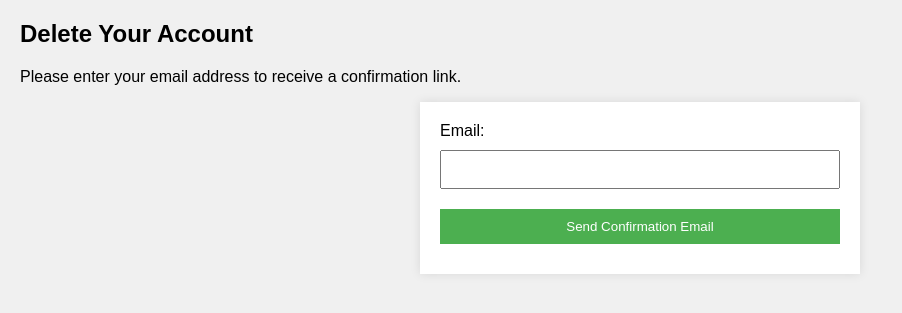
After one commit to VetinariLives/GSU_SWE_Fall_2024, a Django app: page /delete_account/ in a window 1280 px wide. The commit adds this page. Shown: the top 313 px of the page, without its empty margins (0-902 px from the left). Run offline with Django 5.2, Linux system fonts and the light colour scheme; a user stored in the database is signed in.

Commit message:
updated delete account code + unit tests

```diff
--- a/senior_dating_web/accounts/models.py
+++ b/senior_dating_web/accounts/models.py
@@ -1,7 +1,7 @@
 from django.contrib.auth.models import AbstractUser
 from django.db import models
 from django.contrib.auth import get_user_model
-
+from django.contrib.auth.models import AbstractUser
 
 
 class User(AbstractUser):
@@ -12,9 +12,9 @@ class User(AbstractUser):
     location = models.CharField(max_length=255)
     bio = models.TextField(blank=True)
     profile_image = models.ImageField(upload_to='profile_pics/', blank=True, null=True)  # Field for the profile picture
-
     def __str__(self):
         return self.username
+
 
 class Match(models.Model):
     user1 = models.ForeignKey(User, related_name='matches_as_user1', on_delete=models.CASCADE)
--- a/senior_dating_web/accounts/templates/accounts/deleta_account.html
+++ /dev/null
@@ -1,6 +0,0 @@
-<h1>Are you sure you want to delete your account?</h1>
-<form method="post">
-    {% csrf_token %}
-    <button type="submit">Yes, Delete My Account</button>
-    <a href="{% url 'main_page' %}">Cancel</a>
-</form>
--- /dev/null
+++ b/senior_dating_web/accounts/templates/accounts/delete_account.html
@@ -0,0 +1,58 @@
+<!DOCTYPE html>
+<html lang="en">
+<head>
+    <meta charset="UTF-8">
+    <meta name="viewport" content="width=device-width, initial-scale=1.0">
+    <title>Delete Account</title>
+    <style>
+        body {
+            font-family: Arial, sans-serif;
+            margin: 20px;
+            background-color: #f0f0f0;
+        }
+        form {
+            max-width: 400px;
+            margin: 0 auto;
+            background-color: #fff;
+            padding: 20px;
+            box-shadow: 0px 0px 10px rgba(0, 0, 0, 0.1);
+        }
+        input, button {
+            width: 100%;
+            padding: 10px;
+            margin: 10px 0;
+            box-sizing: border-box;
+        }
+        button {
+            background-color: #4CAF50;
+            color: white;
+            border: none;
+            cursor: pointer;
+        }
+        button:hover {
+            background-color: #45a049;
+        }
+    </style>
+</head>
+<body>
+    <h2>Delete Your Account</h2>
+    <p>Please enter your email address to receive a confirmation link.</p>
+
+    <form method="post" action="{% url 'delete_account' %}">
+        {% csrf_token %}
+        <label for="email">Email:</label>
+        <input type="email" id="email" name="email" required>
+        <button type="submit">Send Confirmation Email</button>
+    </form>
+
+    <div class="message">
+        {% if messages %}
+            <ul>
+                {% for message in messages %}
+                    <li class="{{ message.tags }}">{{ message }}</li>
+                {% endfor %}
+            </ul>
+        {% endif %}
+    </div>
+</body>
+</html>
--- a/senior_dating_web/accounts/urls.py
+++ b/senior_dating_web/accounts/urls.py
@@ -19,4 +19,8 @@ urlpatterns = [
     path('accept_friend_request/<int:request_id>/', views.accept_friend_request, name='accept_friend_request'),
     path('decline_friend_request/<int:request_id>/', views.decline_friend_request, name='decline_friend_request'),
     path('send_message/<int:user_id>/', views.send_message, name='send_message'),
+
+    # New
+    path('confirm-delete/<int:user_id>/', views.confirm_delete, name='confirm_delete'),
+
 ]
--- a/senior_dating_web/accounts/views.py
+++ b/senior_dating_web/accounts/views.py
@@ -11,7 +11,8 @@ from .forms import MatchFilterForm
 from django import forms
 from django.db import models
 from .forms import UpdateProfileImageForm  # Import the form you created
-
+from django.core.mail import send_mail #New Mail System
+from django.contrib import messages  # New
 
 
 
@@ -67,13 +68,54 @@ def main_page(request):
     profile_image = request.user.profile_image
     return render(request, 'accounts/main_page.html', {'user_name': user_name})
 
+#delete account email confirm
+@login_required
 def delete_account(request):
+    """Render a form to enter email and send confirmation email if correct."""
     if request.method == 'POST':
-        user = request.user
-        logout(request)  # Log the user out first
-        user.delete()  # Delete the user account
-        return redirect('home')  # Redirect to home page after deletion
+        entered_email = request.POST.get('email')  # Get the email from the form
+        registered_email = request.user.email  # Get the registered email
+
+        if entered_email == registered_email:
+            # Send the confirmation email
+            send_mail(
+                'Confirm Account Deletion',
+                f'Hello {request.user.username},\n\n'
+                'Click the link below to confirm the deletion of your account:\n'
+                f'http://127.0.0.1:8000/accounts/confirm-delete/{request.user.id}/',
+                'no-reply@example.com',
+                [registered_email],
+                fail_silently=False,
+            )
+            messages.success(request, 'A confirmation email has been sent to your email address.')
+            return redirect('main_page')  # Redirect to the main page
+        else:
+            # Show an error message if the email doesn't match
+            messages.error(request, 'The email you entered does not match your account email.')
+
+    # Render the delete account form
     return render(request, 'accounts/delete_account.html')
+
+# accounts/views.py
+
+@login_required
+def confirm_delete(request, user_id):
+    """Delete the user's account after confirmation."""
+    User = get_user_model()
+    user = get_object_or_404(User, id=user_id)
+
+    # Log the user out and delete their account
+    logout(request)
+    user.delete()
+
+    messages.success(request, 'Your account has been successfully deleted.')
+    return redirect('home')  # Redirect to the home page
+
+
+
+
+
+
 
 def main_page(request):
     user_name = request.user.name  # Get the logged-in user's name
--- a/senior_dating_web/senior_dating_web/settings.py
+++ b/senior_dating_web/senior_dating_web/settings.py
@@ -132,3 +132,6 @@ MEDIA_URL = '/media/'
 MEDIA_ROOT = BASE_DIR / 'media'
 
 LOGOUT_REDIRECT_URL = '/'
+
+# Email backend configuration for local development (prints emails to console)
+EMAIL_BACKEND = 'django.core.mail.backends.console.EmailBackend'
```
Also changed, not shown: senior_dating_web/accounts/templates/accounts/main_page.html (+3 -6 lines), senior_dating_web/accounts/tests.py (+44 -2 lines), senior_dating_web/accounts/migrations/0006_user_is_email_verified.py (added), senior_dating_web/accounts/migrations/0007_remove_user_is_email_verified.py (added), senior_dating_web/db.sqlite3.
